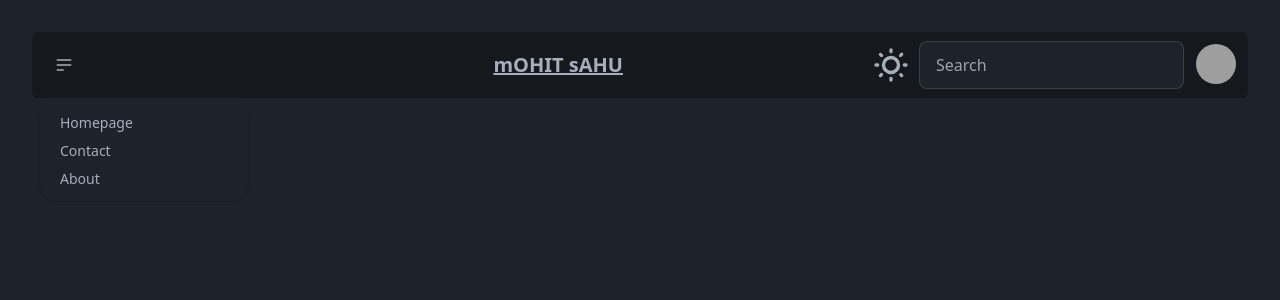
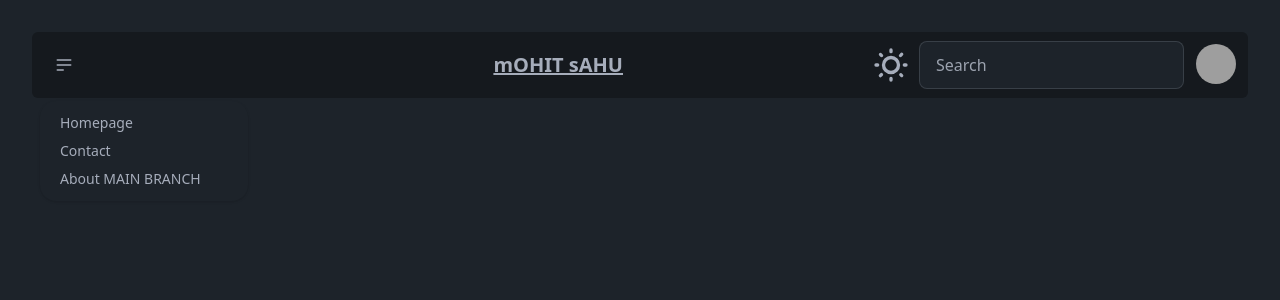
Before and after one commit to sahu-mohit/hmd-front-end, a React (Vite) app: page / in a window 1280 px wide. Both pictures are taken after a click on the button 64 px from the left and 65 px from the top of the page. Shown: the top 300 px of the page. Built offline with nearby package versions, Linux system fonts and the light colour scheme; grey boxes are pictures that could not be loaded.

Commit message:
MAIN BRANCH

```diff
--- a/src/component/Navbar.jsx
+++ b/src/component/Navbar.jsx
@@ -53,7 +53,7 @@ export default function Navbar() {
                 <a>Contact</a>
               </li>
               <li>
-                <a>About</a>
+                <a>About MAIN BRANCH</a>
               </li>
             </ul>
           </div>
```
